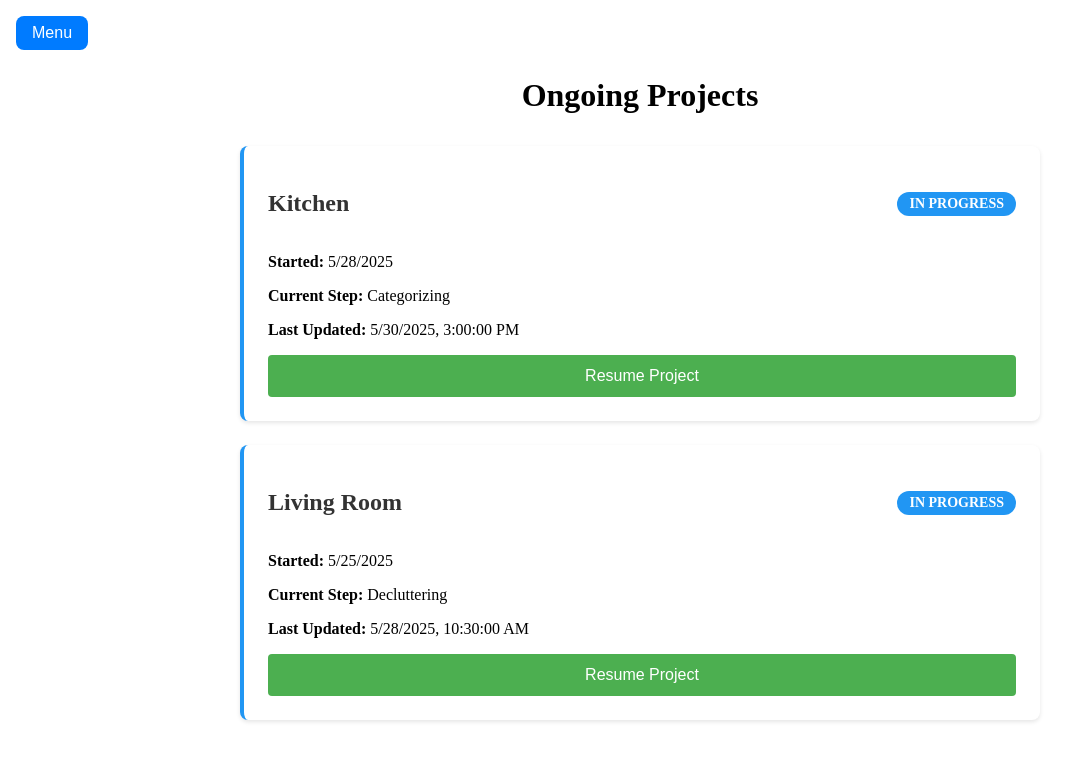
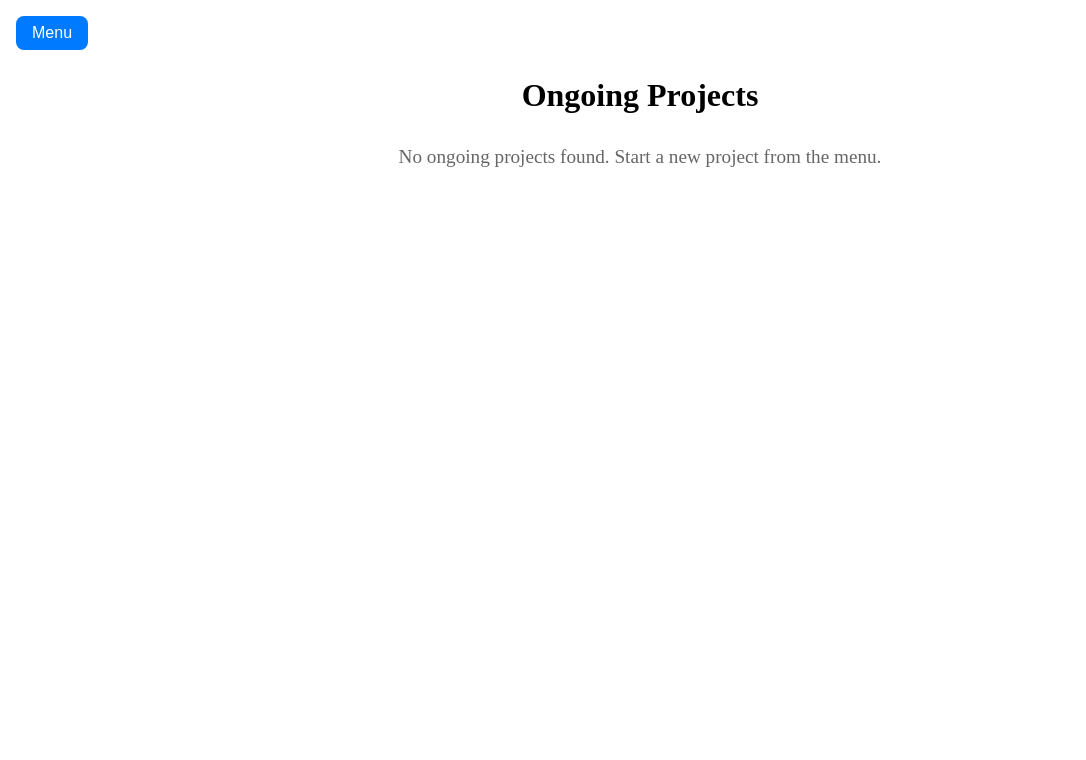
Before and after one commit to sydneyleeATX/Organizing_Buddy, a Next.js app: page /progressProjects in a window 1280 px wide. Shown: the top 760 px of the page, without its empty margins (0-1086 px from the left). Built offline with nearby package versions, Linux system fonts and the light colour scheme.

Commit message:
Removed fabricated ongoing project arr

```diff
--- a/src/pages/progressProjects.js
+++ b/src/pages/progressProjects.js
@@ -17,36 +17,6 @@ import Layout from '../components/Layout';
 import styles from '../components/Layout.module.css';
 
 /**
- * Mock data representing ongoing organizing projects
- * In a real application, this data would come from a database
- * Each project has:
- * - Unique ID
- * - Zone name (area being organized)
- * - Start date
- * - Current step in the organization process
- * - Status (in-progress/completed)
- * - Last updated timestamp
- */
-const mockProjects = [
-  {
-    id: 1,
-    zoneName: 'Kitchen',
-    startDate: '2025-05-28',
-    currentStep: 'categorize',
-    status: 'in-progress',
-    lastUpdated: '2025-05-30 15:00'
-  },
-  {
-    id: 2,
-    zoneName: 'Living Room',
-    startDate: '2025-05-25',
-    currentStep: 'declutter',
-    status: 'in-progress',
-    lastUpdated: '2025-05-28 10:30'
-  }
-];
-
-/**
  * Main component for displaying progress projects
  * @returns {JSX.Element} The progress projects page component
  */
@@ -54,13 +24,17 @@ export default function ProgressProjects() {
   const [projects, setProjects] = useState([]);
   const router = useRouter();
 
-  /**
-   * Initialize projects state with mock data
-   * In a real app, this would fetch projects from a database
-   */
   useEffect(() => {
-    setProjects(mockProjects);
+    const stored = localStorage.getItem('projects');
+    if (stored) {
+      setProjects(JSON.parse(stored));
+    }
   }, []);
+
+  const saveProjects = (updatedProjects) => {  // Save updated projects to localStorage
+    localStorage.setItem('projects', JSON.stringify(updatedProjects));
+    setProjects(updatedProjects);  // Update state with new projects
+  };
 
    // Returns appropriate color for project status
   const getStatusColor = (status) => {
```
